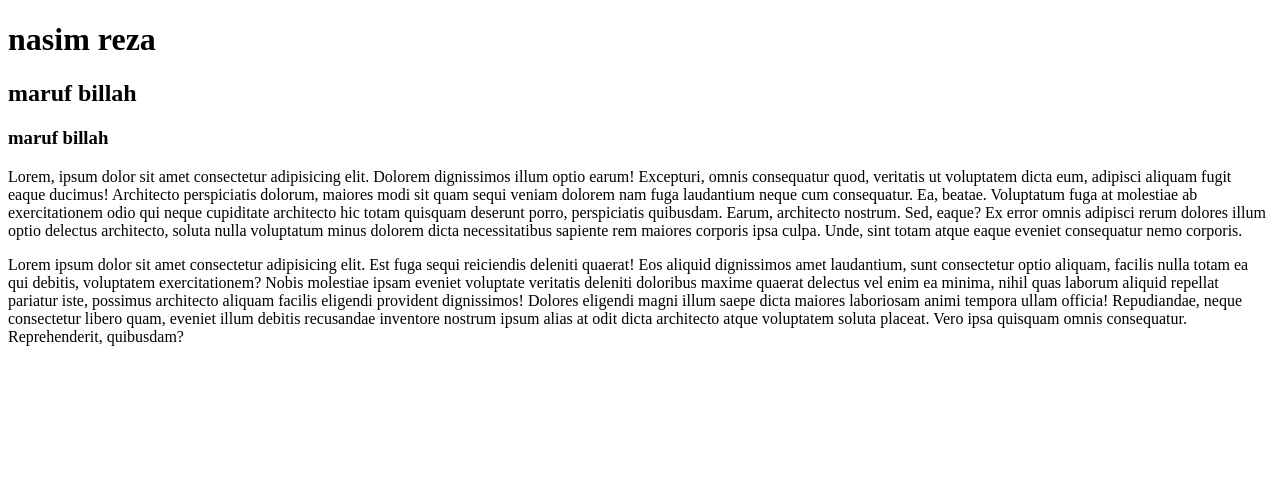
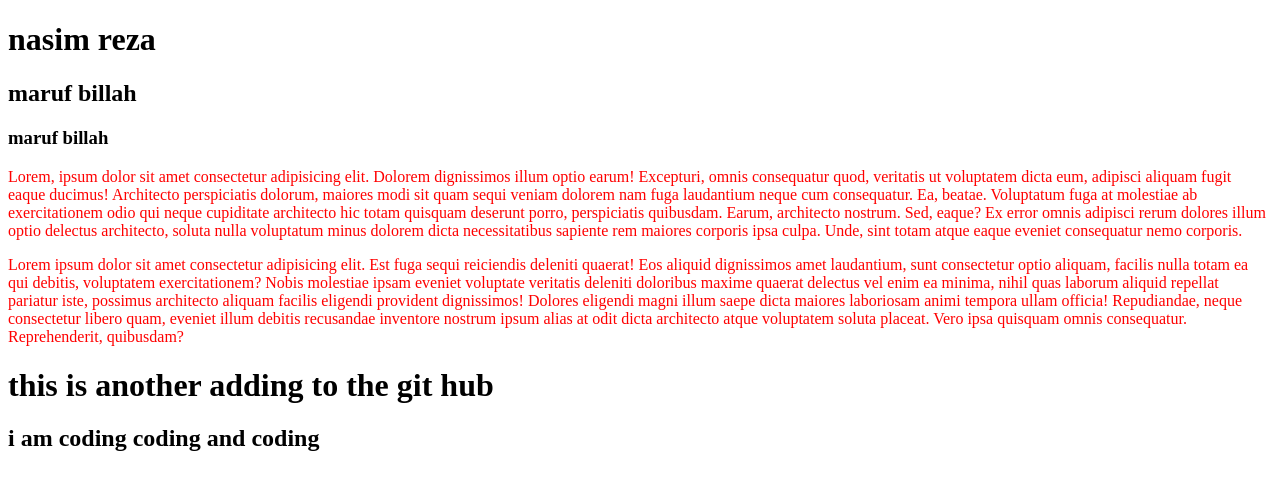
Before and after one commit to Nasim-Reza1/my-second-repo, a plain HTML site: page index.html in a window 1280 px wide. Drawn offline with Linux system fonts and the light colour scheme.

Commit message:
added a stylesheet

```diff
--- a/index.html
+++ b/index.html
@@ -5,6 +5,7 @@
     <meta http-equiv="X-UA-Compatible" content="IE=edge">
     <meta name="viewport" content="width=device-width, initial-scale=1.0">
     <title>My second repo</title>
+    <link rel="stylesheet" href="style.css">
 </head>
 <body>
     <h1>nasim reza </h1>
@@ -13,5 +14,7 @@
     <h3>maruf billah</h3>
     <p>Lorem, ipsum dolor sit amet consectetur adipisicing elit. Dolorem dignissimos illum optio earum! Excepturi, omnis consequatur quod, veritatis ut voluptatem dicta eum, adipisci aliquam fugit eaque ducimus! Architecto perspiciatis dolorum, maiores modi sit quam sequi veniam dolorem nam fuga laudantium neque cum consequatur. Ea, beatae. Voluptatum fuga at molestiae ab exercitationem odio qui neque cupiditate architecto hic totam quisquam deserunt porro, perspiciatis quibusdam. Earum, architecto nostrum. Sed, eaque? Ex error omnis adipisci rerum dolores illum optio delectus architecto, soluta nulla voluptatum minus dolorem dicta necessitatibus sapiente rem maiores corporis ipsa culpa. Unde, sint totam atque eaque eveniet consequatur nemo corporis.</p>
     <p>Lorem ipsum dolor sit amet consectetur adipisicing elit. Est fuga sequi reiciendis deleniti quaerat! Eos aliquid dignissimos amet laudantium, sunt consectetur optio aliquam, facilis nulla totam ea qui debitis, voluptatem exercitationem? Nobis molestiae ipsam eveniet voluptate veritatis deleniti doloribus maxime quaerat delectus vel enim ea minima, nihil quas laborum aliquid repellat pariatur iste, possimus architecto aliquam facilis eligendi provident dignissimos! Dolores eligendi magni illum saepe dicta maiores laboriosam animi tempora ullam officia! Repudiandae, neque consectetur libero quam, eveniet illum debitis recusandae inventore nostrum ipsum alias at odit dicta architecto atque voluptatem soluta placeat. Vero ipsa quisquam omnis consequatur. Reprehenderit, quibusdam?</p>
+    <h1>this is another adding to the git hub</h1>
+    <h2>i am coding coding and coding</h2>
 </body>
 </html>
--- /dev/null
+++ b/style.css
@@ -0,0 +1 @@
+p{color: red;}
```
